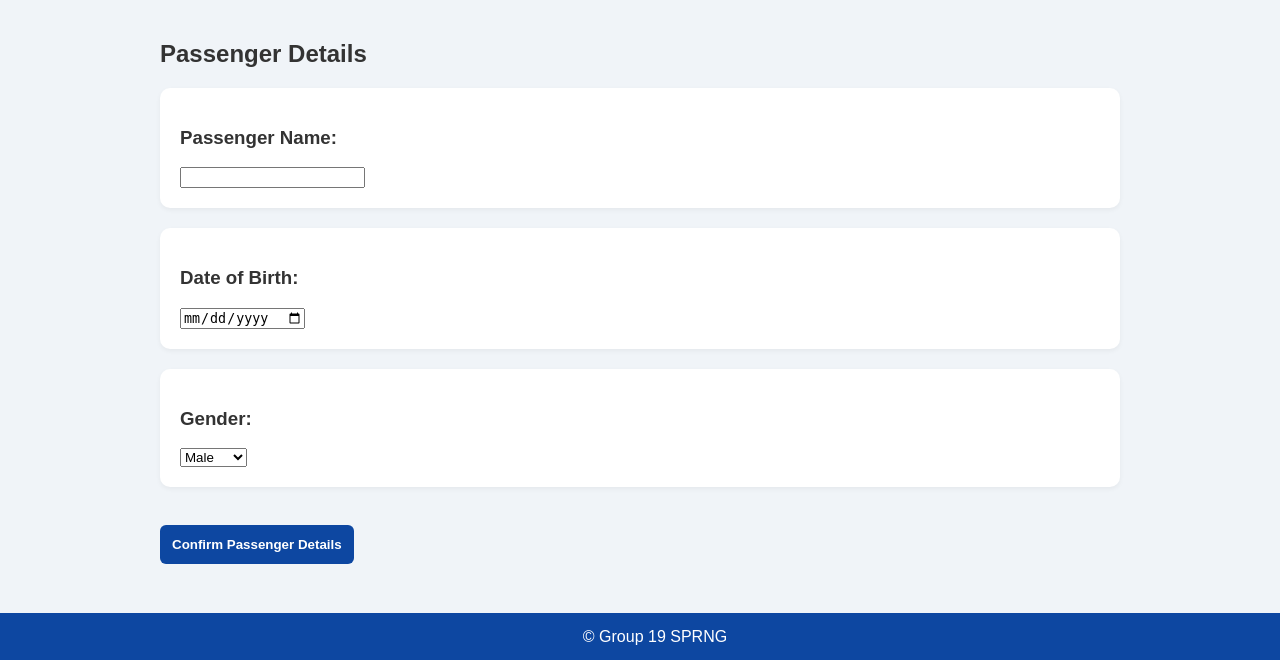
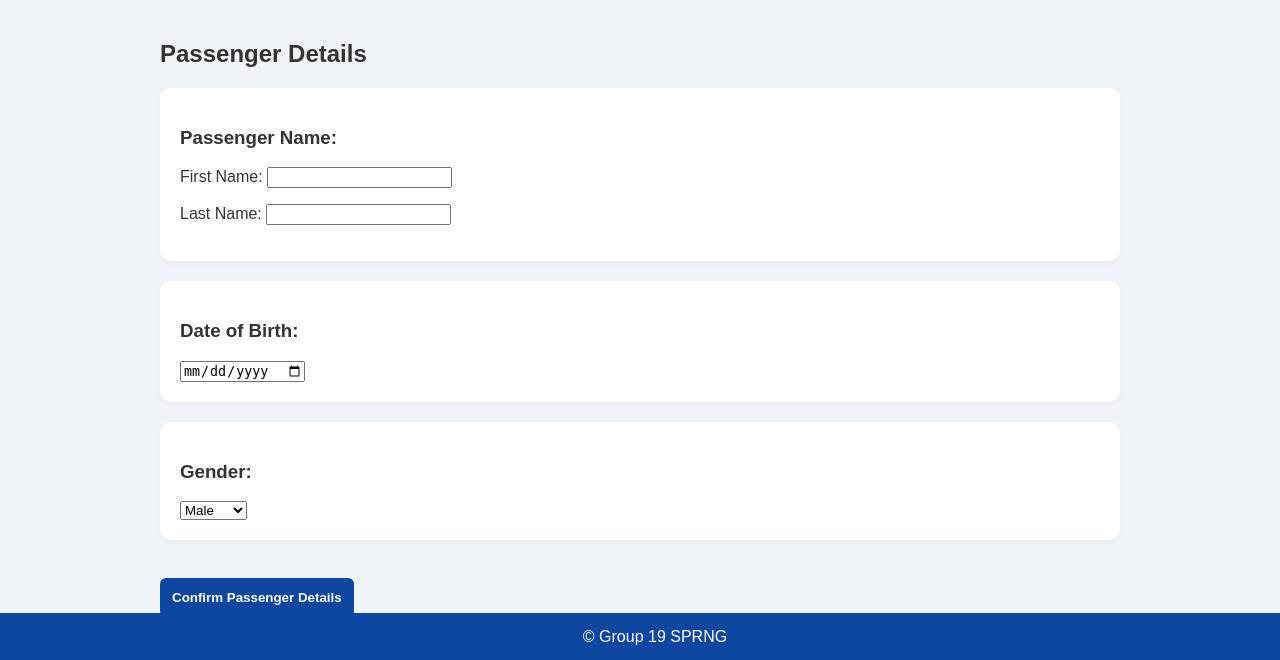
Before and after one commit to kyoumaru/SPRNG-FlightBookings, a Django app: page /passenger/1/ in a window 1280 px wide. Shown: the part 139-799 px from the top of the page. Run offline with Django 5.2, Linux system fonts and the light colour scheme; tables that the repository leaves empty hold one stand-in row (values such as "Sample post").

Commit message:
Updated passenger name input fields

```diff
--- a/flightbookings/booking/templates/passenger_bookings.html
+++ b/flightbookings/booking/templates/passenger_bookings.html
@@ -9,7 +9,9 @@
 		<form method="post">
 		{% csrf_token %}
 			<section style="background: #fff; border-radius: 10px; padding: 20px; margin-bottom: 20px; box-shadow: 0 2px 5px rgba(0,0,0,0.05);">
-				<h3>Passenger Name:</h3><input type="text" name="name" maxlength="100" required>
+				<h3>Passenger Name:</h3>
+					<p>First Name: <input type="text" name="fname" maxlength="100" required> </p>
+					<p>Last Name: <input type="text" name="lname" maxlength="100" required> </p>
 			</section>
 			<section style="background: #fff; border-radius: 10px; padding: 20px; margin-bottom: 20px; box-shadow: 0 2px 5px rgba(0,0,0,0.05);">
 				<h3>Date of Birth: </h3><input type="date" name="dob" required>
--- a/flightbookings/booking/views.py
+++ b/flightbookings/booking/views.py
@@ -132,9 +132,10 @@ def passenger_bookings(request, passenger_id):
     bookings = Booking.objects.filter(passenger=passenger).last()
 
     if request.method == "POST":
-        name = request.POST.get("name")
-        if name:
-            passenger.name = name
+        fname = request.POST.get("fname")
+        lname = request.POST.get("lname")
+        if fname and lname:
+            passenger.name = fname + " " + lname
 
         dob = request.POST.get("dob")
         if dob:
```
